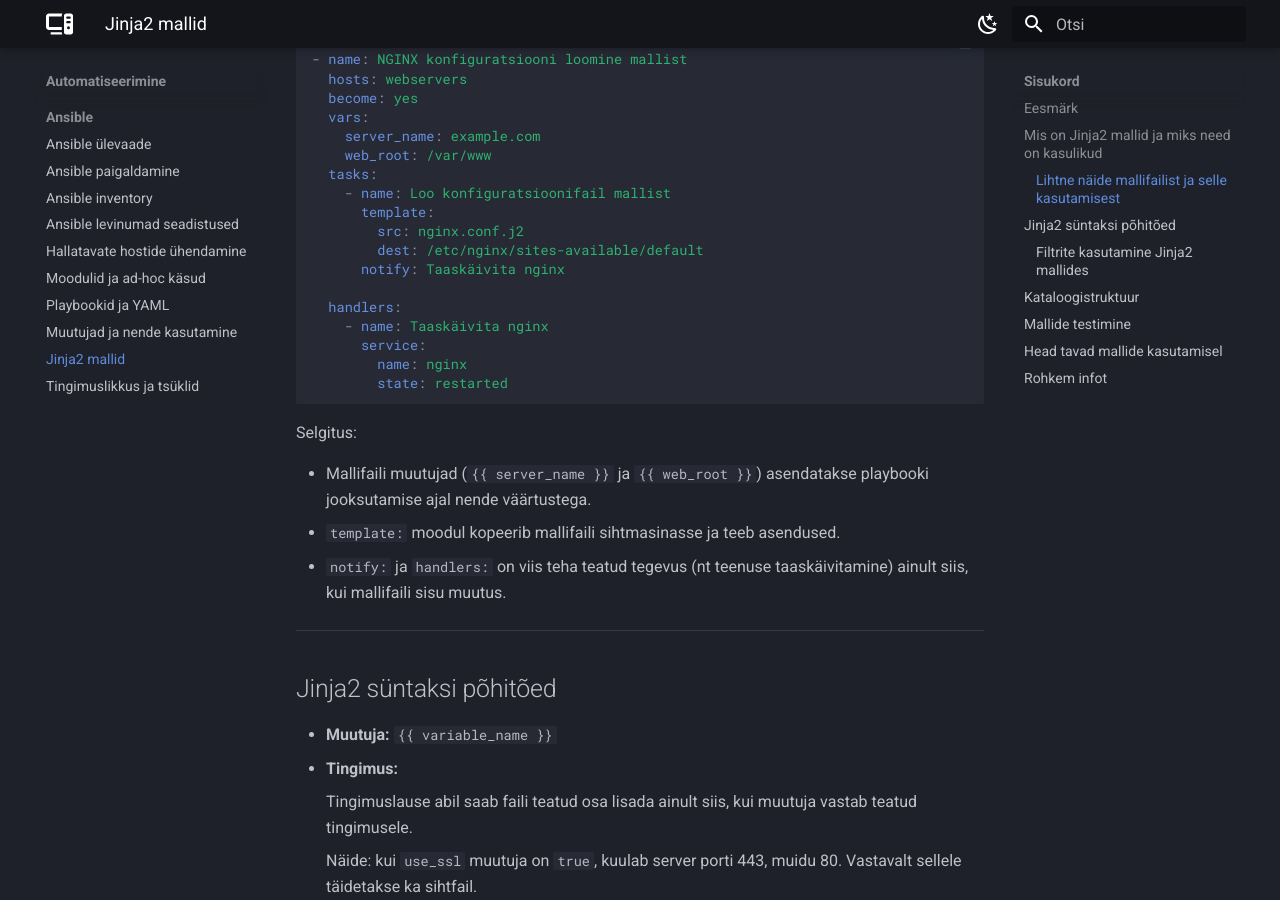
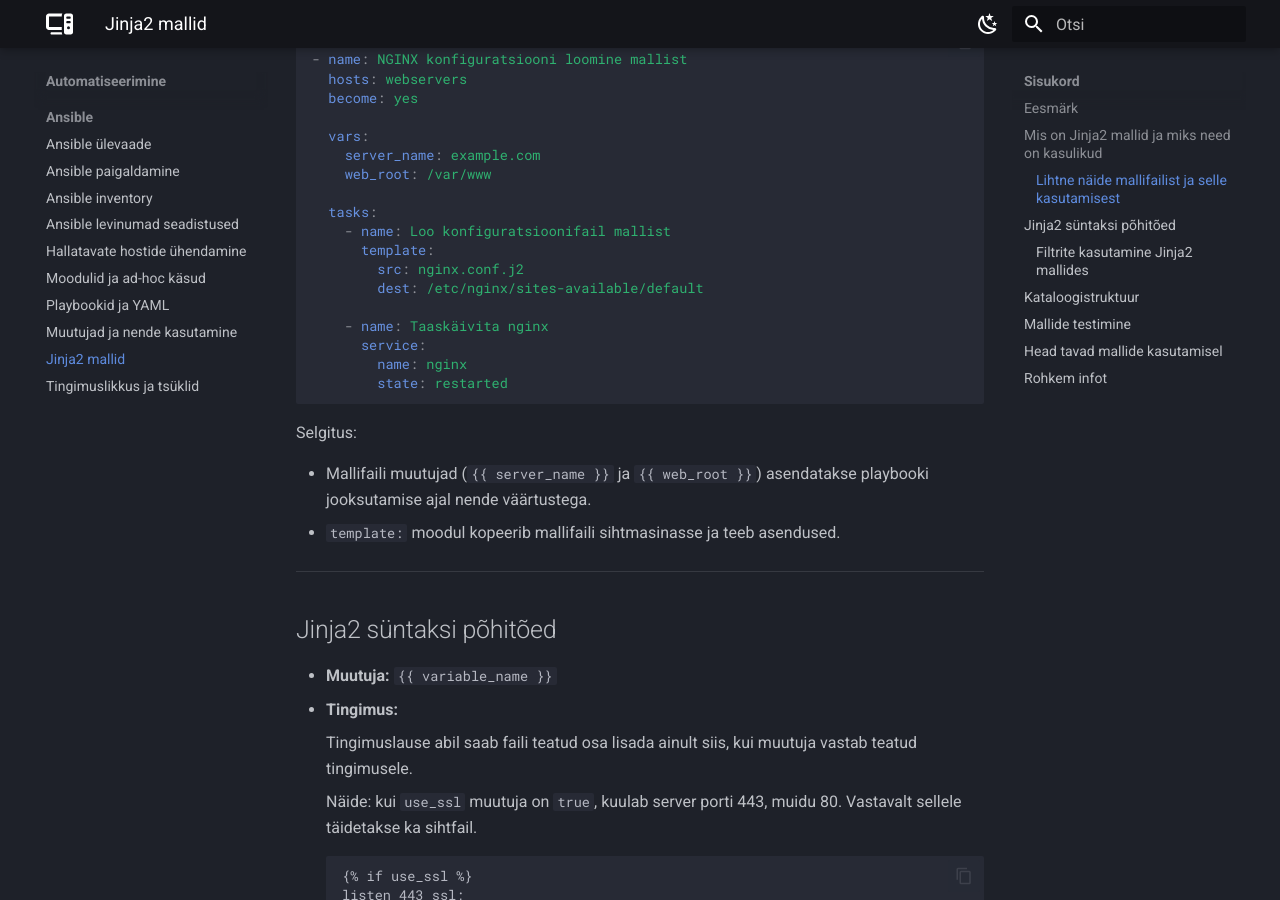
Before and after one commit to priitpaap/priitpaap.github.io, an MkDocs documentation site: the page built from docs/ansible/ansiblejinja2.md, in a window 1280 px wide and 900 px high, scrolled down 1595 px. Built offline with MkDocs 1.6.1 and Material for MkDocs 9.7.7, drawn with Linux system fonts in a browser that asks for light colours.

Commit message:
Uuendatud jinja2

```diff
--- a/docs/ansible/ansiblejinja2.md
+++ b/docs/ansible/ansiblejinja2.md
@@ -58,17 +58,17 @@ Playbook, mis kasutab kasutab seda malli:
 - name: NGINX konfiguratsiooni loomine mallist
   hosts: webservers
   become: yes
+
   vars:
     server_name: example.com
     web_root: /var/www
+
   tasks:
     - name: Loo konfiguratsioonifail mallist
       template:
         src: nginx.conf.j2
         dest: /etc/nginx/sites-available/default
-      notify: Taaskäivita nginx
 
-  handlers:
     - name: Taaskäivita nginx
       service:
         name: nginx
@@ -79,7 +79,6 @@ Selgitus:
 
 - Mallifaili muutujad (`{{ server_name }}` ja `{{ web_root }}`) asendatakse playbooki jooksutamise ajal nende väärtustega.
 - `template:` moodul kopeerib mallifaili sihtmasinasse ja teeb asendused.
-- `notify:` ja `handlers:` on viis teha teatud tegevus (nt teenuse taaskäivitamine) ainult siis, kui mallifaili sisu muutus.
 
 ---
 
```
